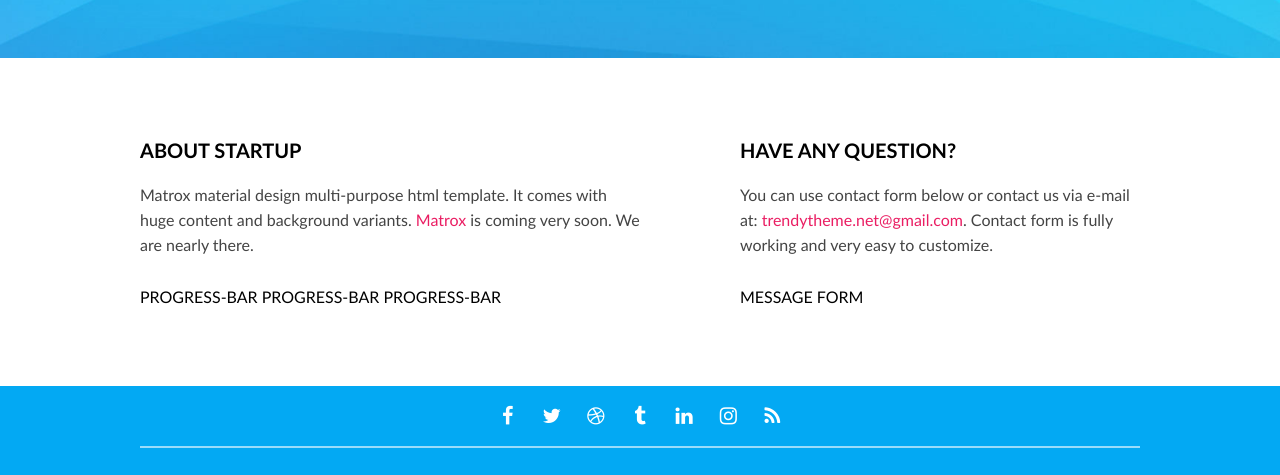
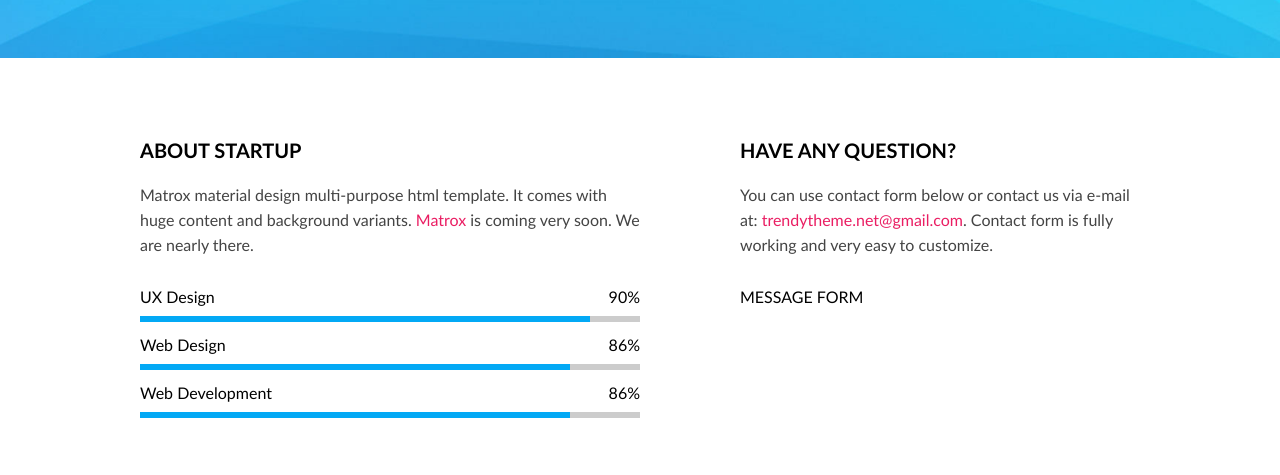
Before and after one commit to Vikteris/Coming-soon, a plain HTML site: page index.html in a window 1280 px wide. Shown: the part 742-1217 px from the top of the page. Drawn offline with Linux system fonts and the light colour scheme.

Commit message:
Progress bar struktūra

```diff
--- /dev/null
+++ b/css/progress-bar.css
@@ -0,0 +1,27 @@
+.progress-bar {
+    width: 100%;
+
+}
+    .progress-bar > .texts {
+        width: 100%;
+        margin-bottom: 10px;
+
+    }
+        .progress-bar > .texts > .title {
+            float: left;
+        }
+        .progress-bar > .texts > .value {
+            float: right;
+        }
+    .progress-bar > .progress {
+        width: 100%;
+        height: 6px;
+        background-color: #ccc;
+
+    }
+        .progress-bar > .progress > .bar {
+            width: 86%;
+            height:100%;
+            background-color: #03A9F5;
+
+        }
--- a/index.html
+++ b/index.html
@@ -9,6 +9,7 @@
     <link rel="stylesheet" href="./css/layout.css">
     <link rel="stylesheet" href="./css/hero.css">
     <link rel="stylesheet" href="./css/content.css">
+    <link rel="stylesheet" href="./css/progress-bar.css">
     <link rel="stylesheet" href="./css/footer.css">
 </head>
 <body>
@@ -49,13 +50,31 @@
                 <h2>About startup</h2>
                 <p>Matrox material design multi-purpose html template. It comes with huge content and background variants. <a href="#">Matrox</a> is coming very soon. We are nearly there.</p>
                 <div class="progress-bar">
-                    PROGRESS-BAR
+                    <div class="texts">
+                        <div class="title">UX Design</div>
+                        <div class="value">90%</div>
+                    </div>
+                    <div class="progress">
+                        <div class="bar" style="width: 90%"></div>
+                    </div>
                 </div>
                 <div class="progress-bar">
-                    PROGRESS-BAR
+                    <div class="texts">
+                        <div class="title">Web Design</div>
+                        <div class="value">86%</div>
+                    </div>
+                    <div class="progress">
+                        <div class="bar" style="width: 86%"></div>
+                    </div>
                 </div>
                 <div class="progress-bar">
-                    PROGRESS-BAR
+                    <div class="texts">
+                        <div class="title">Web Development</div>
+                        <div class="value">86%</div>
+                    </div>
+                    <div class="progress">
+                        <div class="bar" style="width: 86%"></div>
+                    </div>
                 </div>
             </div>
             <div class="right">
```
